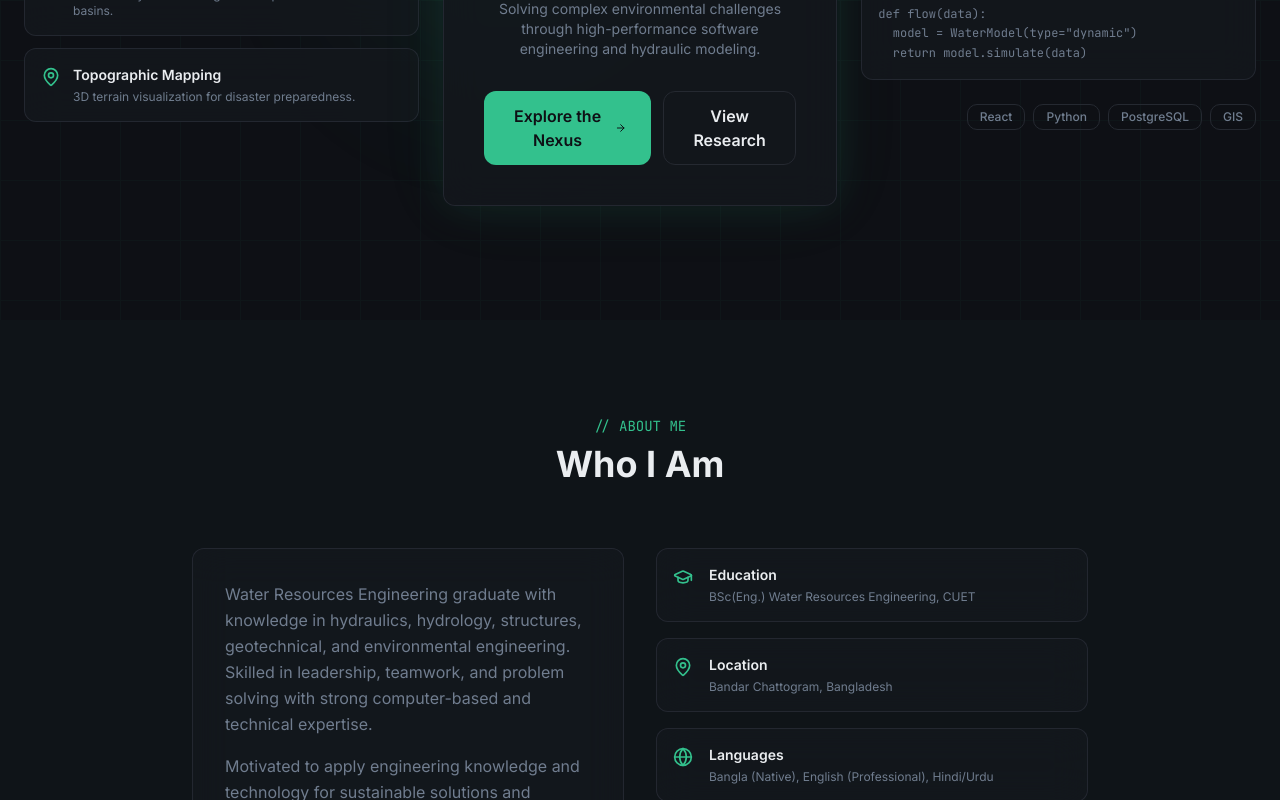
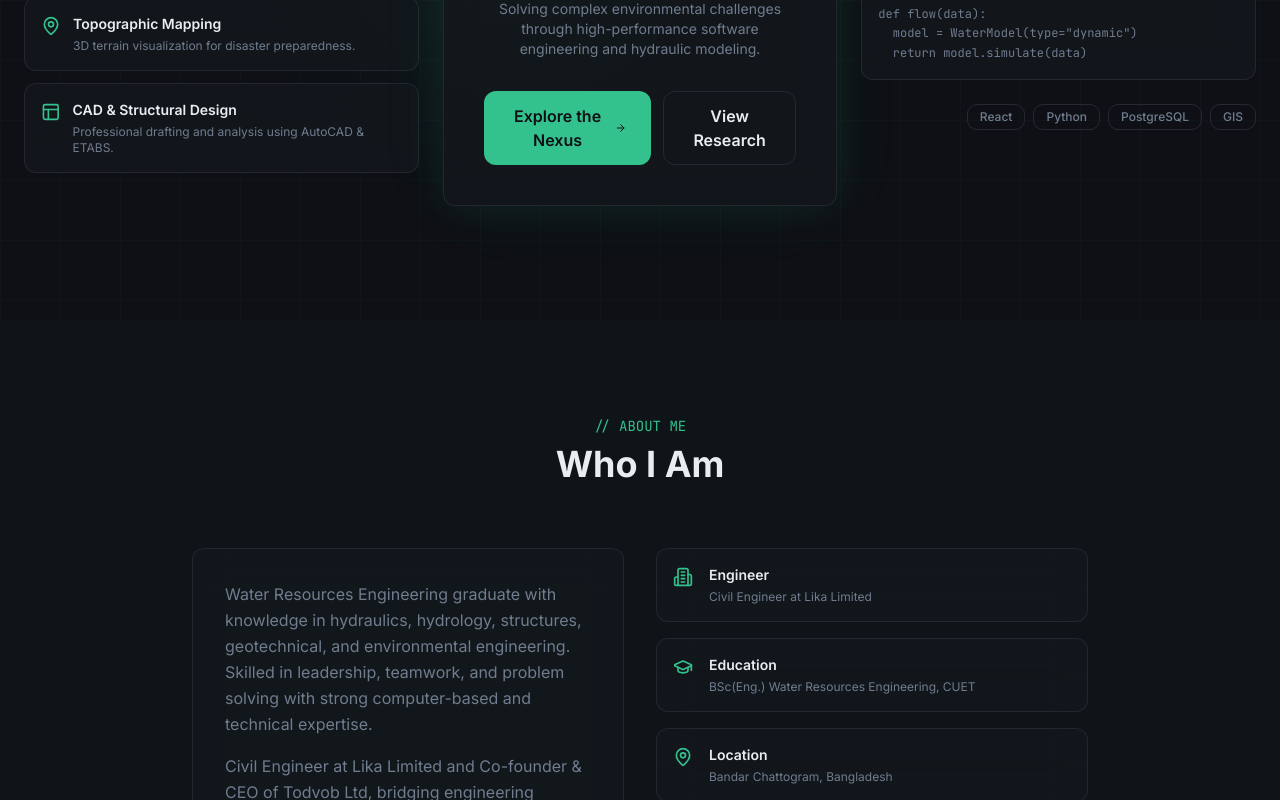
Before and after one commit to aminultodvob/portfolio, a React (Vite) app: page / in a window 1280 px wide. Shown: the part 480-1280 px from the top of the page. Built offline with nearby package versions, Linux system fonts and the light colour scheme; no server answers.

Commit message:
Update portfolio: Add Civil Engineer at Lika Limited, update bio, and add CAD/ETABS design items

```diff
--- a/src/components/AboutSection.tsx
+++ b/src/components/AboutSection.tsx
@@ -1,6 +1,6 @@
 import { useEffect, useState } from "react";
 import { motion } from "framer-motion";
-import { MapPin, GraduationCap, Globe, Mail, Phone, Linkedin, Loader2 } from "lucide-react";
+import { MapPin, GraduationCap, Globe, Mail, Phone, Linkedin, Loader2, Building2 } from "lucide-react";
 import { api } from "@/lib/api";
 
 interface AboutData {
@@ -32,10 +32,15 @@ const AboutSection = () => {
   const bio1 = about.bio ||
     "Water Resources Engineering graduate with knowledge in hydraulics, hydrology, structures, geotechnical, and environmental engineering. Skilled in leadership, teamwork, and problem solving with strong computer-based and technical expertise.";
   const bio2 = about.title
-    ? `${about.title}. Co-founder & CEO of Todvob Ltd, an AI-driven SaaS startup.`
-    : "Motivated to apply engineering knowledge and technology for sustainable solutions and development. Co-founder & CEO of Todvob Ltd, an AI-driven SaaS startup.";
+    ? `${about.title}. Civil Engineer at Lika Limited and Co-founder & CEO of Todvob Ltd.`
+    : "Civil Engineer at Lika Limited and Co-founder & CEO of Todvob Ltd, bridging engineering expertise with AI innovation.";
 
   const info = [
+    {
+      icon: Building2,
+      label: "Engineer",
+      value: "Civil Engineer at Lika Limited",
+    },
     {
       icon: GraduationCap,
       label: "Education",
--- a/src/components/ExperienceSection.tsx
+++ b/src/components/ExperienceSection.tsx
@@ -15,6 +15,20 @@ interface Experience {
 }
 
 const FALLBACK: Experience[] = [
+  {
+    _id: "f0",
+    role: "Civil Engineer",
+    company: "Lika Limited",
+    period: "01/2026 – Present",
+    description: "Currently working as a Civil Engineer, focusing on engineering design and project execution.",
+    points: [
+      "Specializing in civil engineering infrastructure and structural projects",
+      "Ensuring quality control and adherence to engineering standards",
+      "Coordinating with multidisciplinary teams for project success",
+    ],
+    skills: ["Civil Engineering", "AutoCAD", "Project Management"],
+    current: true,
+  },
   {
     _id: "f1",
     role: "Co-founder & CEO",
--- a/src/components/HeroSection.tsx
+++ b/src/components/HeroSection.tsx
@@ -1,6 +1,6 @@
 import { useEffect, useState } from "react";
 import { motion } from "framer-motion";
-import { ArrowRight, Building2, Code2, Mountain, MapPin } from "lucide-react";
+import { ArrowRight, Building2, Code2, Mountain, MapPin, Layout } from "lucide-react";
 import { api } from "@/lib/api";
 
 interface AboutData {
@@ -67,6 +67,15 @@ const HeroSection = () => {
                   <div>
                     <h4 className="text-sm font-semibold text-foreground">Topographic Mapping</h4>
                     <p className="text-xs text-muted-foreground mt-1">3D terrain visualization for disaster preparedness.</p>
+                  </div>
+                </div>
+              </div>
+              <div className="glass-card-hover p-4">
+                <div className="flex items-start gap-3">
+                  <Layout className="w-5 h-5 text-primary mt-0.5" />
+                  <div>
+                    <h4 className="text-sm font-semibold text-foreground">CAD & Structural Design</h4>
+                    <p className="text-xs text-muted-foreground mt-1">Professional drafting and analysis using AutoCAD & ETABS.</p>
                   </div>
                 </div>
               </div>
```
Also changed, not shown: 1 other file (tests, documents, lock files or other folders).
